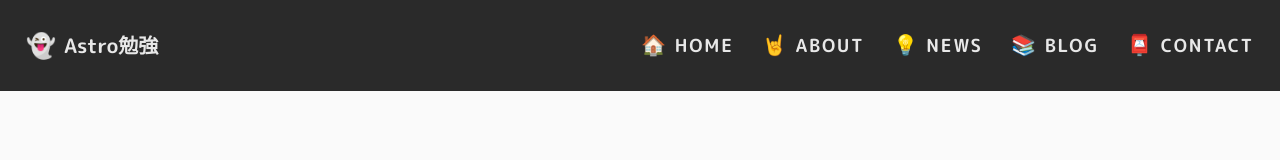
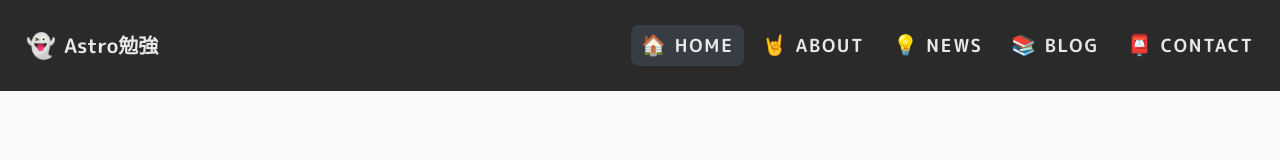
Before and after one commit to libera-inc/hm-astro-site, an Astro site: page / in a window 1280 px wide. Shown: the top 160 px of the page. Built offline with nearby package versions, Linux system fonts and the light colour scheme; Astro itself is replaced by a stand-in of ours; a web font is replaced by a local one.

Commit message:
headerのリンク修正

```diff
--- a/src/components/HeaderLink.astro
+++ b/src/components/HeaderLink.astro
@@ -8,7 +8,7 @@ export interface Props {
 const { href, emoji, active } = Astro.props;
 
 const { pathname } = Astro.url;
-const isActive = href === pathname.replace(/\/$/, "");
+const isActive = href === pathname;
 ---
 
 <a href={href} class:list={["link", { active: isActive || active }]}>
```
